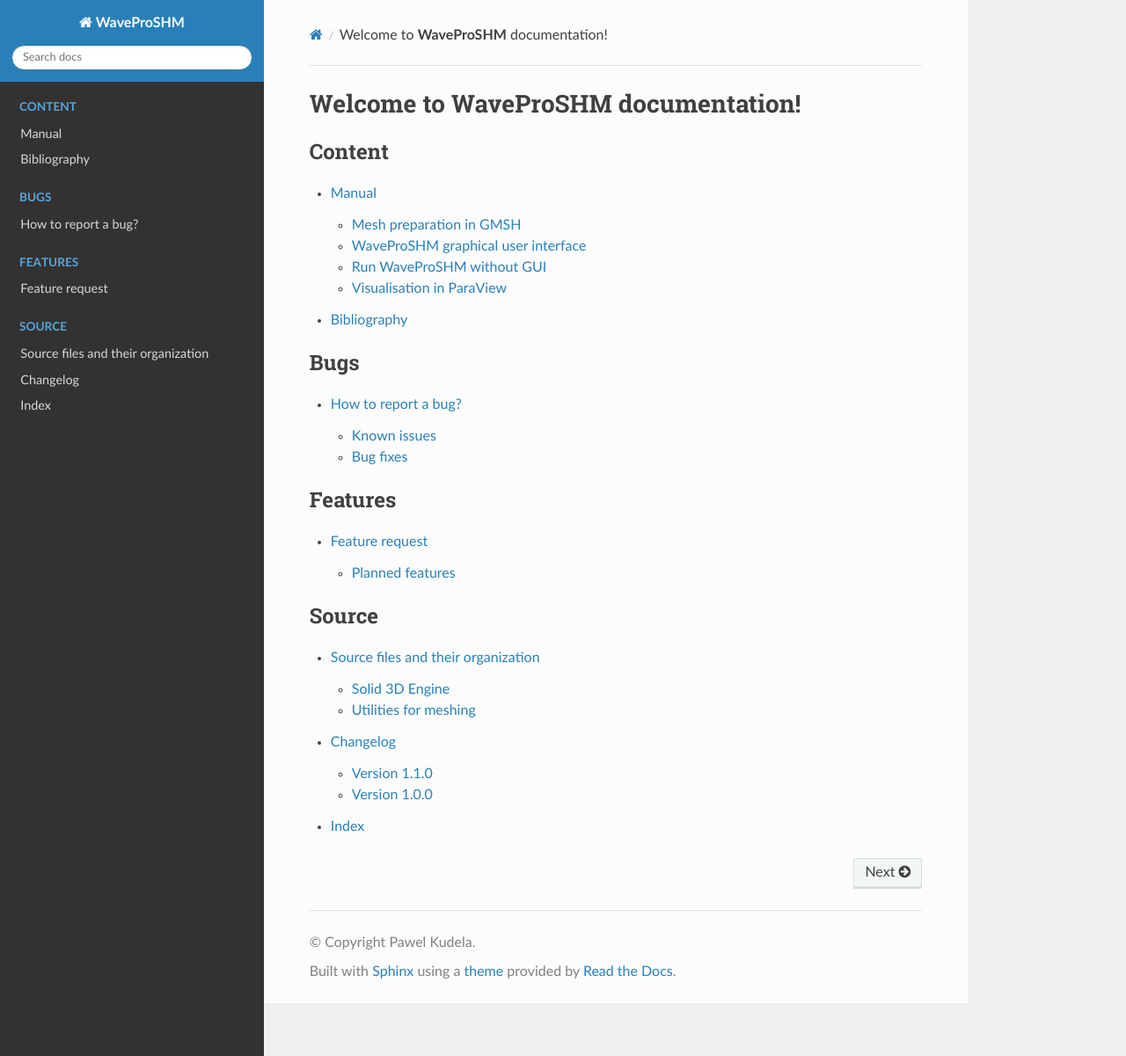
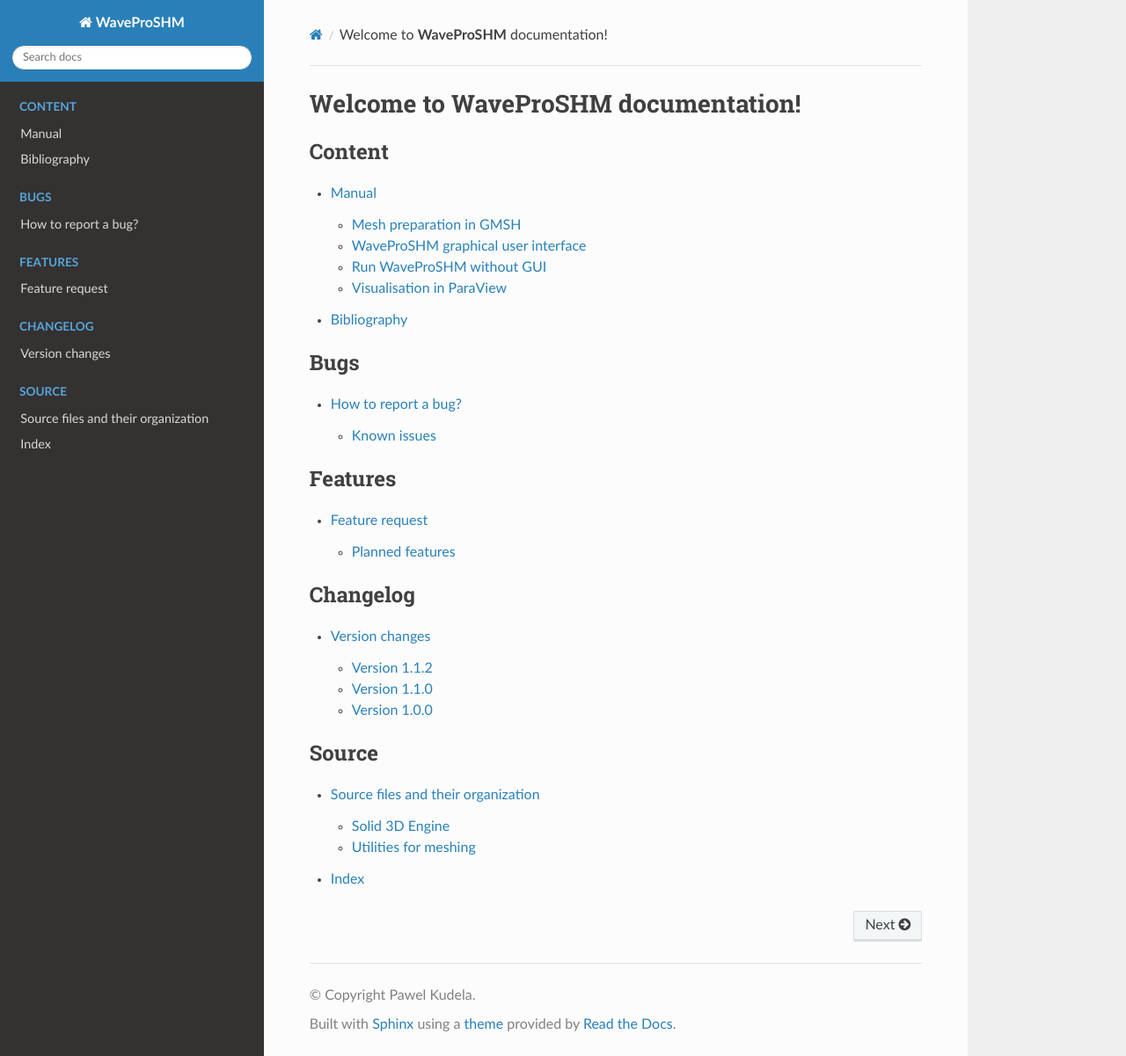
Before and after one commit to IFFM-PAS-MISD/wave_pro_shm, a Sphinx documentation site: the page built from docs/source/index.rst, in a window 1280 px wide and 1201 px high. Shown: the whole window at 88% size. Built offline with Sphinx 7.4.7 and the Read the Docs theme 2.0.0, drawn with Linux system fonts in a browser that asks for light colours.

Commit message:
updated documentation

```diff
--- a/docs/source/bug_report.rst
+++ b/docs/source/bug_report.rst
@@ -7,8 +7,3 @@
 ============
 
 None
-
-Bug fixes
-==========
-
-None
--- a/docs/source/conf.py
+++ b/docs/source/conf.py
@@ -23,7 +23,7 @@
 author = "Pawel Kudela"
 
 # The full version, including alpha/beta/rc tags
-release = "1.1.0"
+release = "1.1.2"
 
 
 # -- General configuration ---------------------------------------------------
--- a/docs/source/index.rst
+++ b/docs/source/index.rst
@@ -24,9 +24,14 @@
    feature_request
 
 .. toctree::
+   :caption: Changelog
+   :maxdepth: 2
+
+   changelog
+
+.. toctree::
    :caption: Source
    :maxdepth: 2
 
    function_description
-   changelog
    genindex
```
Also changed, not shown: docs/source/changelog.rst (+8 -2 lines).
